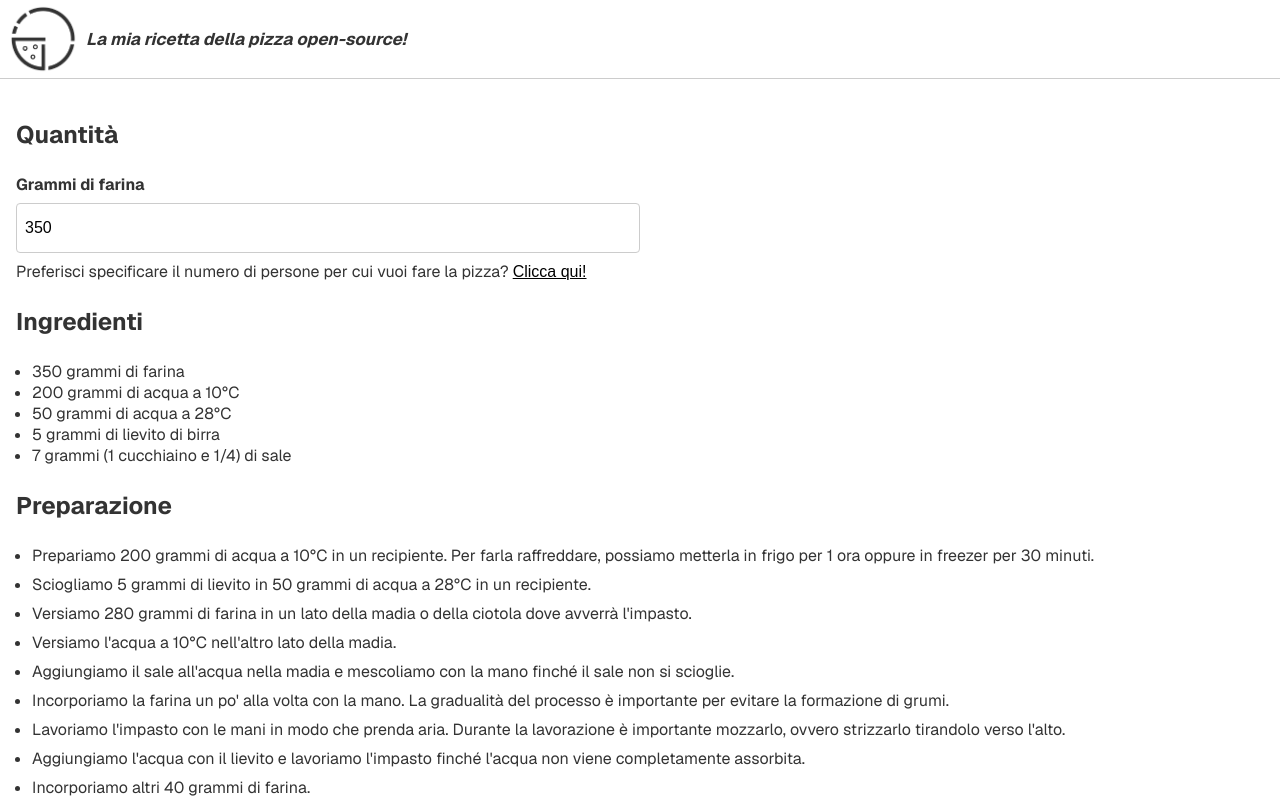
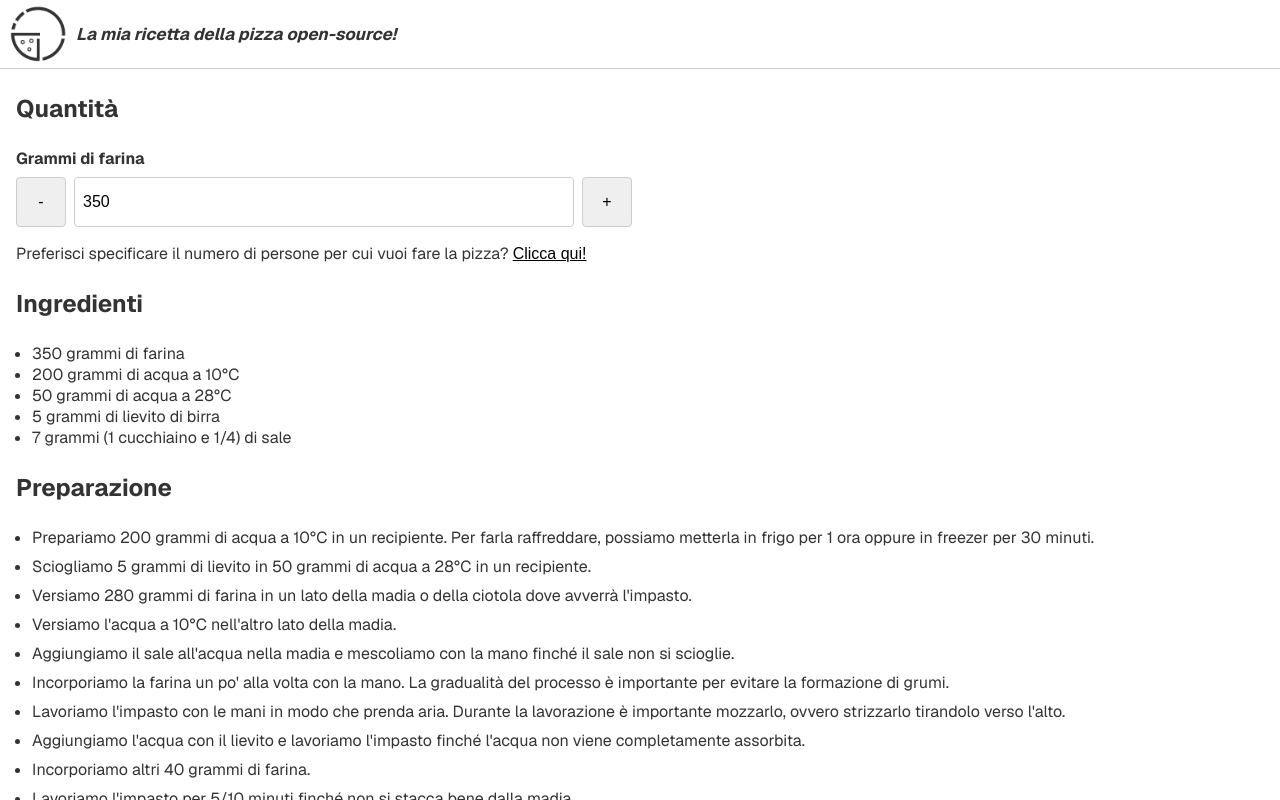
Before and after one commit to dapids/my-pizza, a Next.js app: page / in a window 1280 px wide. Shown: the top 800 px of the page. Built offline with nearby package versions, Linux system fonts and the light colour scheme.

Commit message:
Add increase and decrease buttons to inputs

```diff
--- a/src/app/globals.css
+++ b/src/app/globals.css
@@ -28,7 +28,7 @@ h2, h3 {
 }
 
 p {
-  margin-top: 8px;
+  margin-top: 16px;
 }
 
 ul {
@@ -44,6 +44,15 @@ button {
   border: none;
   font-size: inherit;
   text-decoration: underline;
+
+  &:hover {
+    cursor: pointer;
+  }
+
+  &:disabled {
+    color: #cccccc;
+    cursor: not-allowed;
+  }
 }
 
 label {
@@ -56,10 +65,8 @@ input[type=number] {
   display: block;
   font-size: 16px;
   height: 50px;;
-  margin: 8px 0;
   outline: none;
   padding: 8px;
-  width: 100%;
 }
 
 input[type=number]:focus {
--- a/src/app/page.module.css
+++ b/src/app/page.module.css
@@ -14,15 +14,33 @@
 }
 
 #main {
-  padding: 16px 16px 32px;
+  padding: 0 16px 32px;
+}
+
+.form {
+  display: flex;
+  flex-direction: row;
+  padding: 8px 0 0;
 }
 
 .input {
-  max-width: 50%;
+  margin: 0 8px;
+  flex-grow: 0;
+  width: 500px;
 
   @media screen and (max-width: 1024px) {
     max-width: 100%;
   }
+}
+
+.button {
+  background-color: #efefef;
+  border: 1px solid #cccccc;
+  border-radius: 4px;
+  height: 50px;
+  flex-shrink: 0;
+  text-decoration: none;
+  width: 50px;
 }
 
 .steps {
--- a/src/app/page.tsx
+++ b/src/app/page.tsx
@@ -53,14 +53,20 @@ export default function Home() {
   const defaultFlourGrams = 350;
   const [flourGramsSelected, setFlourGramsSelected] = useState(defaultFlourGrams);
 
-  const onFlourGramsChange = useCallback((event: ChangeEvent<HTMLInputElement>) => {
+  const onFlourGramsChangeByInput = useCallback((event: ChangeEvent<HTMLInputElement>) => {
     setFlourGramsSelected(Number(event.target.value));
+  }, []);
+
+  const flourGramsStep = 50;
+
+  const onFlourGramsChangeByButton = useCallback((amount: number) => () => {
+    setFlourGramsSelected((flourGrams) => flourGrams + amount);
   }, []);
 
   const defaultPeopleNumber = 2;
   const [numberOfPeopleSelected, setNumberOfPeopleSelected] = useState(defaultPeopleNumber);
 
-  const onNumberOfPeopleChange = useCallback((event: ChangeEvent<HTMLInputElement>) => {
+  const onNumberOfPeopleChangeByInput = useCallback((event: ChangeEvent<HTMLInputElement>) => {
     setNumberOfPeopleSelected(Number(event.target.value));
   }, []);
 
@@ -68,6 +74,12 @@ export default function Home() {
 
   const onPeopleSelected = useCallback((selected: boolean) => () => {
     setPeopleSelected(selected);
+  }, []);
+
+  const numberOfPeopleStep = 1;
+
+  const onNumberOfPeopleChangeByButton = useCallback((amount: number) => () => {
+    setNumberOfPeopleSelected((numberOfPeopleSelected) => numberOfPeopleSelected + amount);
   }, []);
 
   const flourGrams = peopleSelected ? numberOfPeopleSelected * 175 : flourGramsSelected;
@@ -84,7 +96,7 @@ export default function Home() {
   return (
     <div>
       <header id={styles.header}>
-        <Image src="/logo.png" alt="My Pizza logo" height={70} width={70} />
+        <Image src="/logo.png" alt="My Pizza logo" height={60} width={60} />
 
         <h1 id={styles.claim}>La mia ricetta della pizza open-source!</h1>
       </header>
@@ -95,29 +107,27 @@ export default function Home() {
 
           {peopleSelected ? (
             <div>
-              <div className={styles.input}>
-                <label htmlFor="number-of-people">Numero di persone</label>
-                <input id="number-of-people" min="1" onChange={onNumberOfPeopleChange} step="1" type="number" value={numberOfPeopleSelected} />
+              <label htmlFor="number-of-people">Numero di persone</label>
+              <div className={styles.form}>
+                <button className={styles.button} disabled={numberOfPeopleSelected <= numberOfPeopleStep} onClick={onNumberOfPeopleChangeByButton(-numberOfPeopleStep)}>-</button>
+                <input className={styles.input} id="number-of-people" min={numberOfPeopleStep} onChange={onNumberOfPeopleChangeByInput} step={numberOfPeopleStep} type="number" value={numberOfPeopleSelected} />
+                <button className={styles.button} onClick={onNumberOfPeopleChangeByButton(numberOfPeopleStep)}>+</button>
               </div>
-
-              <div>
-                <p>
-                  Preferisci specificare la quantità di farina che vuoi utilizzare? <button onClick={onPeopleSelected(false)}>Clicca qui!</button>
-                </p>
-              </div>
+              <p>
+                Preferisci specificare la quantità di farina che vuoi utilizzare? <button onClick={onPeopleSelected(false)}>Clicca qui!</button>
+              </p>
             </div>
           ) : (
             <div>
-              <div className={styles.input}>
-                <label htmlFor="flour-grams">Grammi di farina</label>
-                <input id="flour-grams" min="50" onChange={onFlourGramsChange} step="50" type="number" value={flourGramsSelected} />
+              <label htmlFor="flour-grams">Grammi di farina</label>
+              <div className={styles.form}>
+                <button className={styles.button} disabled={flourGramsSelected <= flourGramsStep} onClick={onFlourGramsChangeByButton(-flourGramsStep)}>-</button>
+                <input className={styles.input} id="flour-grams" min={flourGramsStep} onChange={onFlourGramsChangeByInput} step={flourGramsStep} type="number" value={flourGramsSelected} />
+                <button className={styles.button} onClick={onFlourGramsChangeByButton(flourGramsStep)}>+</button>
               </div>
-
-              <div>
                 <p>
                   Preferisci specificare il numero di persone per cui vuoi fare la pizza? <button onClick={onPeopleSelected(true)}>Clicca qui!</button>
                 </p>
-              </div>
             </div>
           )}
         </div>
```
